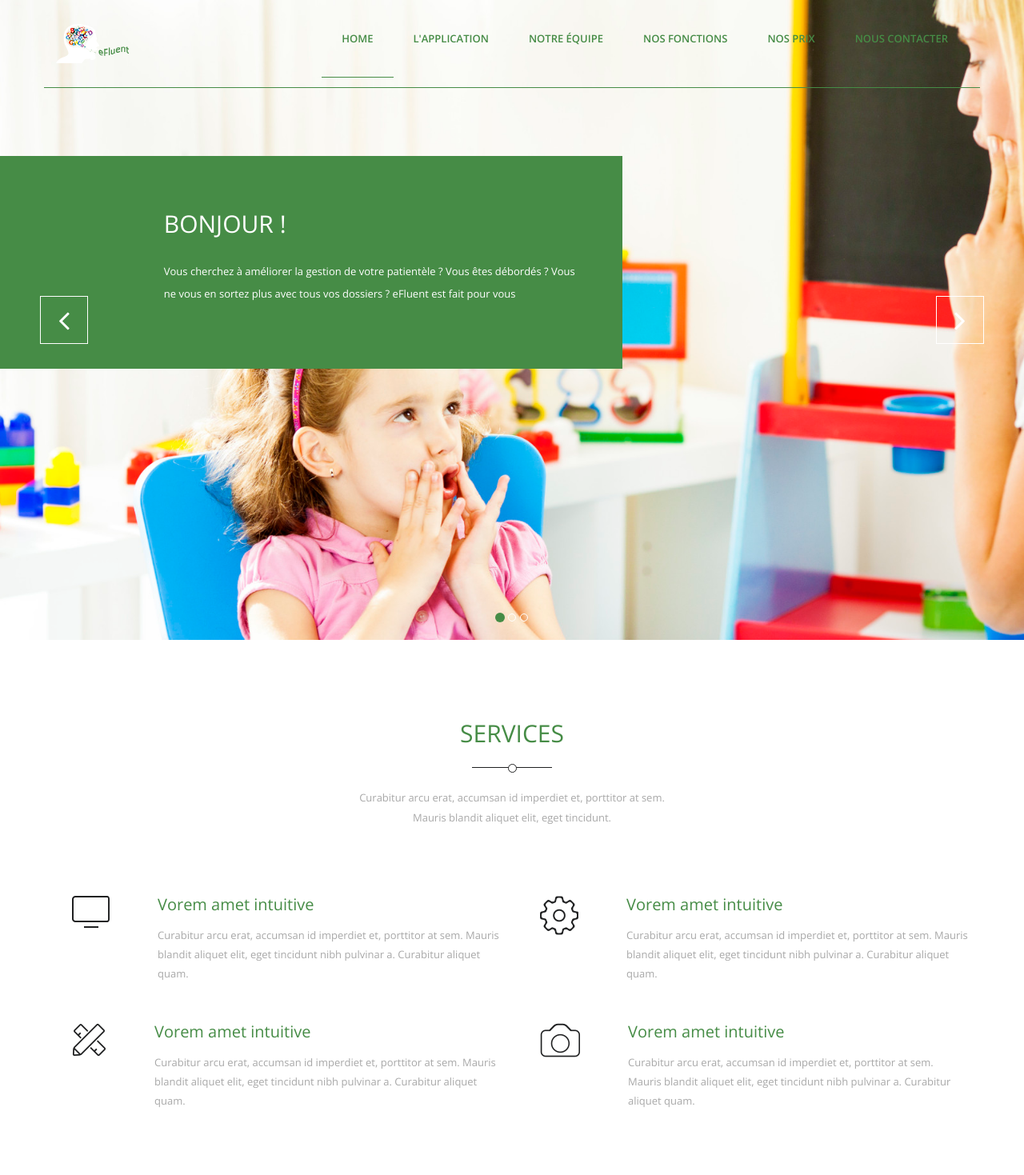
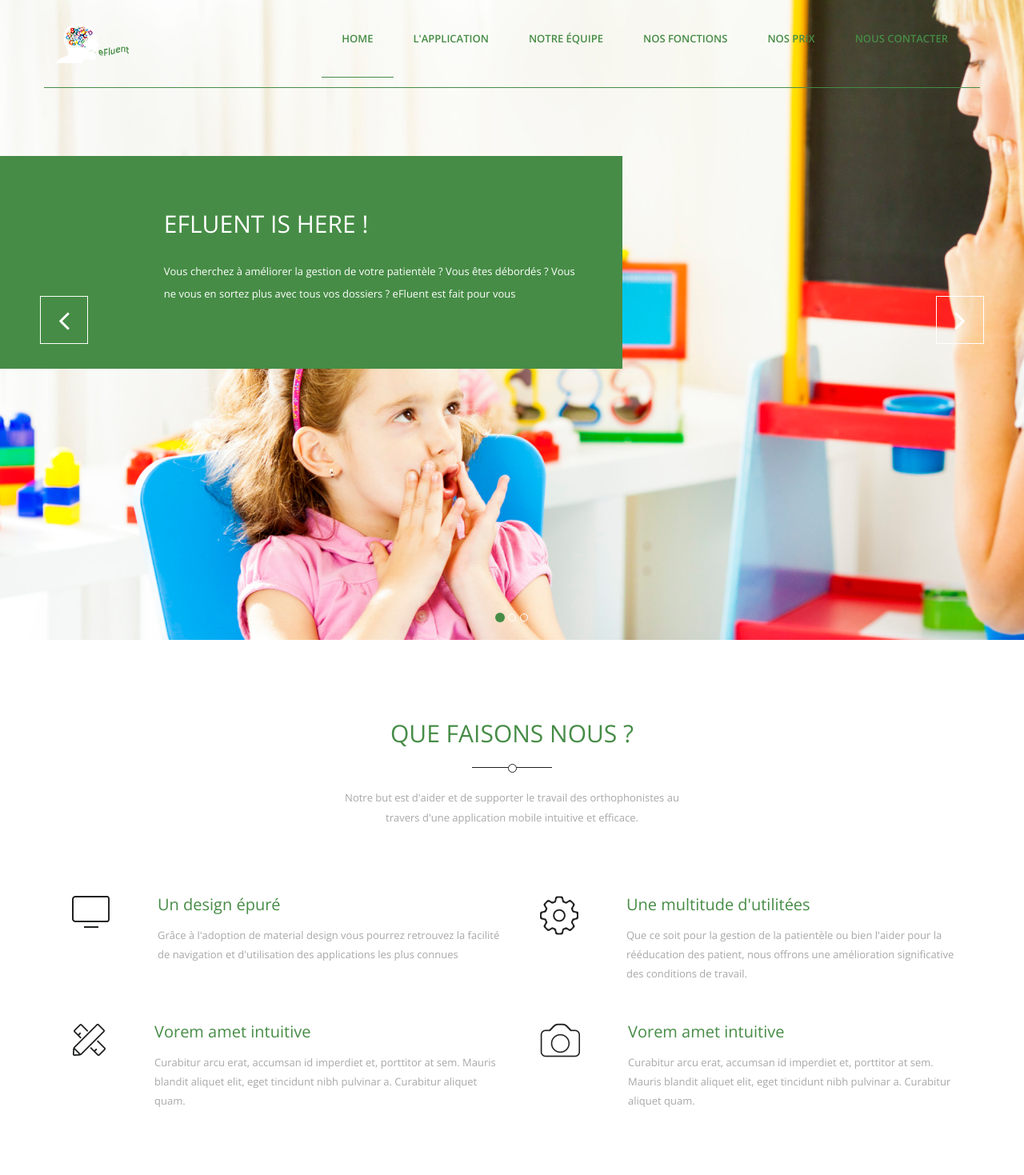
Before and after one commit to RobinBonnin/4TC, a Flask app: page /index/ in a window 1280 px wide. Shown: the top 1469 px of the page at 80% size. Run offline with Flask 2, Linux system fonts and the light colour scheme; some libraries are stand-ins or nearby versions.

Commit message:
ajout photos

```diff
--- a/PI/Page web/kasper-html5/templates/index.html
+++ b/PI/Page web/kasper-html5/templates/index.html
@@ -111,7 +111,7 @@
                     <div class="item active"  style="background-image: url('/static/img/slider/bg2.jpg')" >
                         <div class="carousel-caption">
                             <div class="animated bounceInRight">
-                                <h2>Bonjour ! <br></h2>
+                                <h2>eFluent is here !<br></h2>
                                 <p>Vous cherchez à améliorer la gestion de votre patientèle ?
                                 Vous êtes débordés ? Vous ne vous en sortez plus avec tous vos dossiers ?
                                 eFluent est fait pour vous</p>
@@ -153,8 +153,8 @@
                 <div class="row">
                     <div class="col-md-12 ">
                         <div class="section-title text-center wow fadeInDown">
-                            <h2>Services</h2>
-                            <p>Curabitur arcu erat, accumsan id imperdiet et, porttitor at sem. Mauris blandit aliquet elit, eget tincidunt.</p>
+                            <h2>Que faisons nous ? </h2>
+                            <p>Notre but est d'aider et de supporter le travail des orthophonistes au travers d'une application mobile intuitive et efficace. </p>
                         </div>
                     </div>
                 </div>
@@ -166,8 +166,8 @@
                                 <img src="/static/img/icons/monitor.png" class="media-object" alt="Monitor">
                             </a>
                             <div class="media-body">
-                                <h3>Vorem amet intuitive</h3>
-                                <p>Curabitur arcu erat, accumsan id imperdiet et, porttitor at sem. Mauris blandit aliquet elit, eget tincidunt nibh pulvinar a. Curabitur aliquet quam.</p>
+                                <h3>Un design épuré</h3>
+                                <p>Grâce à l'adoption de material design vous pourrez retrouvez la facilité de navigation et d'utilisation des applications les plus connues</p>
                             </div>
                         </div>
 
@@ -179,8 +179,8 @@
                                 <img src="/static/img/icons/cog.png" alt="Cog">
                             </a>
                             <div class="media-body">
-                                <h3>Vorem amet intuitive</h3>
-                                <p>Curabitur arcu erat, accumsan id imperdiet et, porttitor at sem. Mauris blandit aliquet elit, eget tincidunt nibh pulvinar a. Curabitur aliquet quam.</p>
+                                <h3>Une multitude d'utilitées</h3>
+                                <p>Que ce soit pour la gestion de la patientèle ou bien l'aider pour la rééducation des patient, nous offrons une amélioration significative des conditions de travail.</p>
                             </div>
                         </div>
 
@@ -267,11 +267,11 @@
             <div id="projects" class="clearfix">
 
                 <figure class="mix portfolio-item app">
-                    <img class="img-responsive" src="/static/img/portfolio/portfolio-1.jpg" alt="Portfolio Item">
-                    <a href="/static/img/portfolio/portfolio-1.jpg" title="Title One" rel="portfolio" class="fancybox"><span class="plus"></span></a>
+                    <img class="img-responsive" src="/static/img/portfolio/cabinet/attente1.JPG" alt="Portfolio Item">
+                    <a href="/static/img/portfolio/cabinet/attente1.JPG" title="Title One" rel="portfolio" class="fancybox"><span class="plus"></span></a>
                     <figcaption class="mask">
-                        <h3>Awesome Image</h3>
-                        <span>Photography</span>
+                        <h3>Des salles d'attentes</h3>
+                        <span>Photo</span>
                     </figcaption>
                 </figure>
 
```
